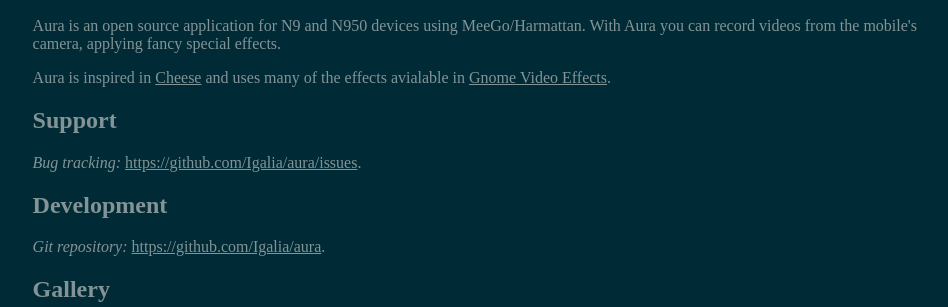
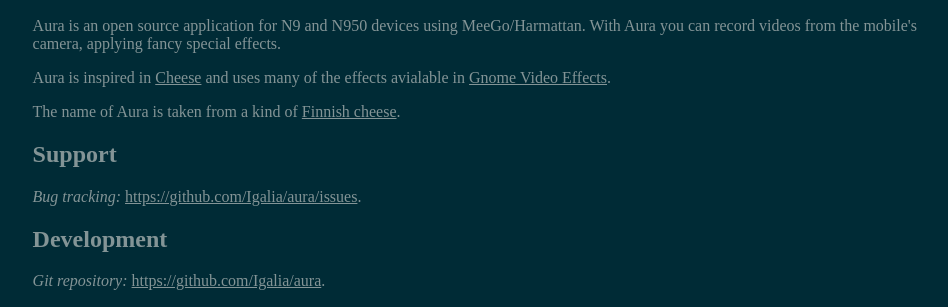
Before and after one commit to Igalia/aura, a plain HTML site: page index.html in a window 1280 px wide. Shown: the part 110-417 px from the top of the page, without its empty margins (165-1113 px from the left). Drawn offline with Linux system fonts and the light colour scheme.

Commit message:
origin of the name

```diff
--- a/index.html
+++ b/index.html
@@ -21,6 +21,8 @@ applying fancy special effects.</p>
 <p>Aura is inspired in <a href="http://projects.gnome.org/cheese/">Cheese</a>
 and uses many of the effects avialable in <a
 href="https://live.gnome.org/GnomeVideoEffects">Gnome Video Effects</a>.</p>
+
+<p>The name of Aura is taken from a kind of <a href="https://en.wikipedia.org/wiki/Aura_%28cheese%29">Finnish cheese</a>.</p>
 
 <h2>Support</h2>
 
```
